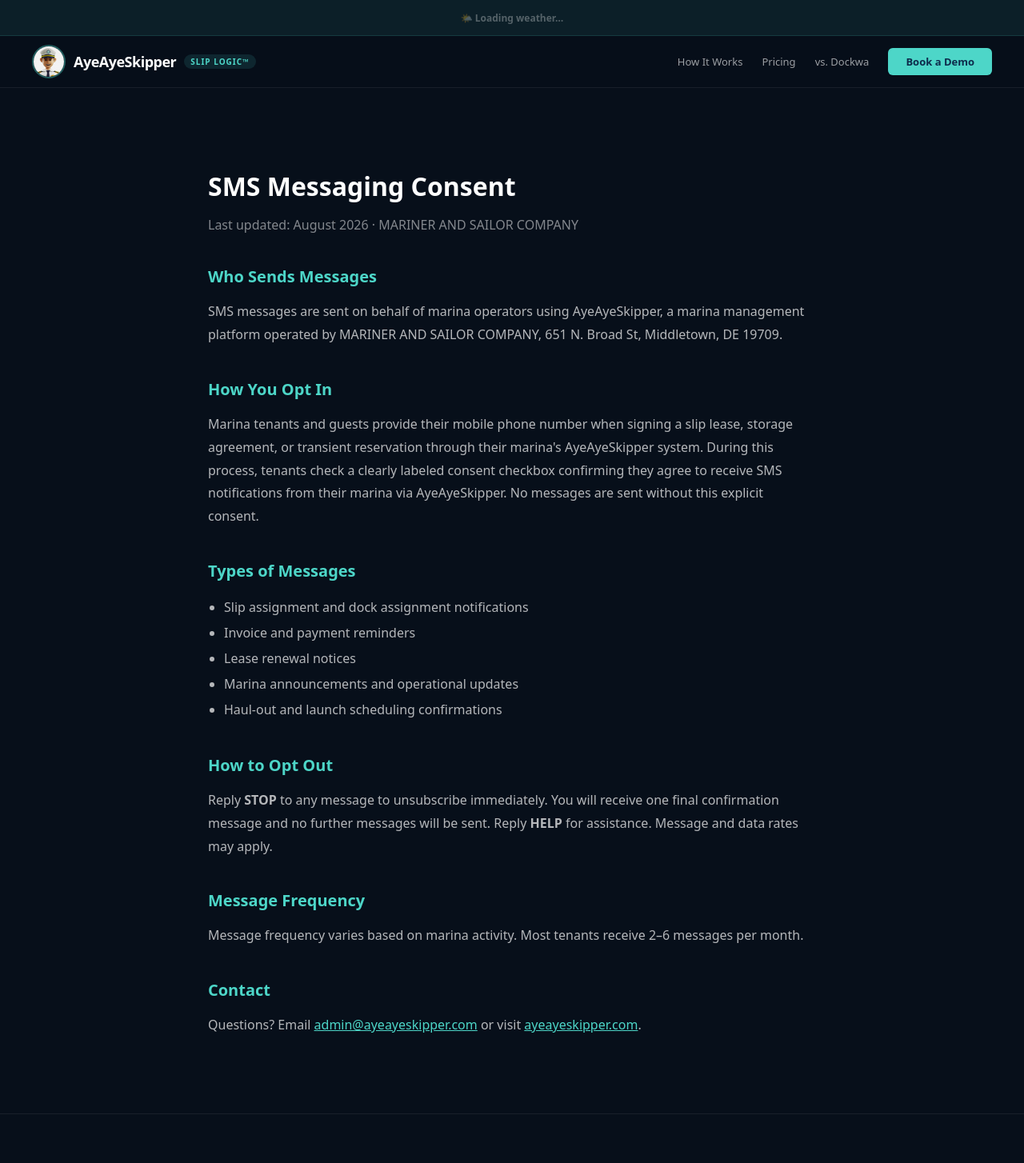
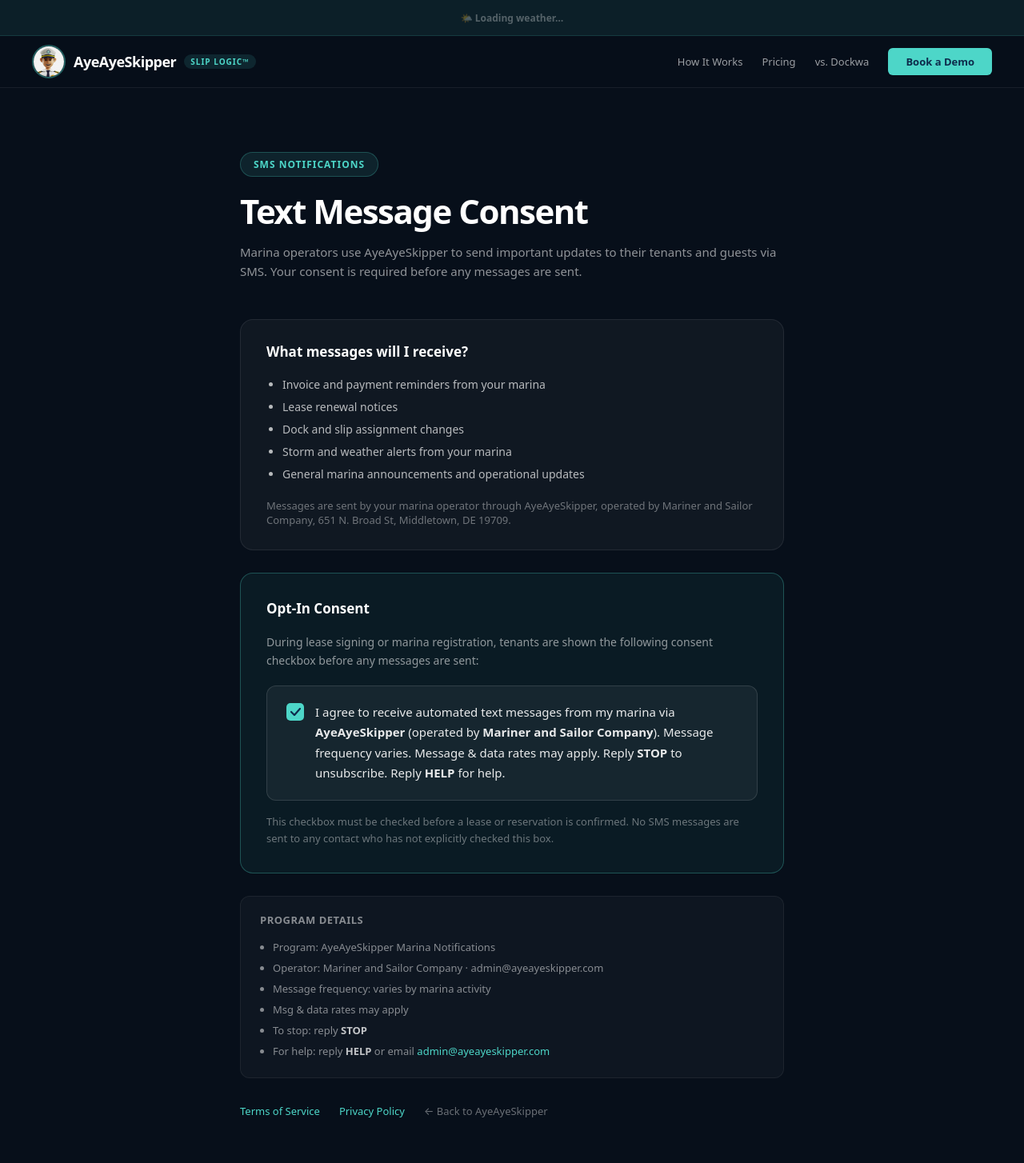
Before and after one commit to marketing356/ayeayeskipper-landing, a Next.js app: page /sms-consent in a window 1280 px wide. Shown: the top 1454 px of the page at 80% size. Built offline with nearby package versions, Linux system fonts and the light colour scheme; no server answers.

Commit message:
improve SMS consent page: add visible opt-in checkbox for Twilio verification

```diff
--- a/src/app/sms-consent/page.tsx
+++ b/src/app/sms-consent/page.tsx
@@ -1,61 +1,105 @@
-export default function SmsConsent() {
+import type { Metadata } from 'next'
+
+export const metadata: Metadata = {
+  title: 'SMS Consent — AyeAyeSkipper',
+  description: 'Opt in to receive SMS notifications from your marina via AyeAyeSkipper.',
+}
+
+const NAVY = '#0d2b4b'
+const TEAL = '#4dd6c8'
+const DARK = '#070f1a'
+const FONT = "system-ui,-apple-system,'Segoe UI',Roboto,sans-serif"
+
+export default function SMSConsentPage() {
   return (
-    <main style={{ maxWidth: 760, margin: '0 auto', padding: '80px 40px', fontFamily: "system-ui,-apple-system,'Segoe UI',Roboto,sans-serif", color: '#fff' }}>
-      <h1 style={{ fontSize: 32, fontWeight: 900, marginBottom: 8 }}>SMS Messaging Consent</h1>
-      <p style={{ color: 'rgba(255,255,255,0.5)', marginBottom: 40 }}>Last updated: August 2026 · MARINER AND SAILOR COMPANY</p>
+    <div style={{ minHeight: '100vh', background: DARK, fontFamily: FONT, color: '#fff' }}>
+      <div style={{ maxWidth: 680, margin: '0 auto', padding: '80px 24px 100px' }}>
 
-      <section style={{ marginBottom: 40 }}>
-        <h2 style={{ fontSize: 20, fontWeight: 700, color: '#4dd6c8', marginBottom: 12 }}>Who Sends Messages</h2>
-        <p style={{ color: 'rgba(255,255,255,0.7)', lineHeight: 1.8 }}>
-          SMS messages are sent on behalf of marina operators using AyeAyeSkipper, a marina management platform
-          operated by MARINER AND SAILOR COMPANY, 651 N. Broad St, Middletown, DE 19709.
-        </p>
-      </section>
+        {/* Header */}
+        <div style={{ marginBottom: 48 }}>
+          <div style={{ display: 'inline-flex', alignItems: 'center', gap: 8, background: 'rgba(77,214,200,0.1)', border: '1px solid rgba(77,214,200,0.25)', borderRadius: 24, padding: '6px 16px', marginBottom: 20 }}>
+            <span style={{ fontSize: 12, color: TEAL, fontWeight: 700, letterSpacing: '1px' }}>SMS NOTIFICATIONS</span>
+          </div>
+          <h1 style={{ fontSize: 'clamp(28px,5vw,42px)', fontWeight: 900, letterSpacing: '-1.5px', margin: '0 0 16px', lineHeight: 1.1 }}>
+            Text Message Consent
+          </h1>
+          <p style={{ fontSize: 15, color: 'rgba(255,255,255,0.55)', margin: 0, lineHeight: 1.6 }}>
+            Marina operators use AyeAyeSkipper to send important updates to their tenants and guests via SMS.
+            Your consent is required before any messages are sent.
+          </p>
+        </div>
 
-      <section style={{ marginBottom: 40 }}>
-        <h2 style={{ fontSize: 20, fontWeight: 700, color: '#4dd6c8', marginBottom: 12 }}>How You Opt In</h2>
-        <p style={{ color: 'rgba(255,255,255,0.7)', lineHeight: 1.8 }}>
-          Marina tenants and guests provide their mobile phone number when signing a slip lease, storage agreement,
-          or transient reservation through their marina's AyeAyeSkipper system. During this process, tenants check
-          a clearly labeled consent checkbox confirming they agree to receive SMS notifications from their marina
-          via AyeAyeSkipper. No messages are sent without this explicit consent.
-        </p>
-      </section>
+        {/* What you'll receive */}
+        <div style={{ background: 'rgba(255,255,255,0.04)', border: '1px solid rgba(255,255,255,0.08)', borderRadius: 16, padding: '28px 32px', marginBottom: 28 }}>
+          <h2 style={{ fontSize: 17, fontWeight: 700, margin: '0 0 16px', color: '#fff' }}>What messages will I receive?</h2>
+          <ul style={{ margin: 0, padding: '0 0 0 20px', color: 'rgba(255,255,255,0.7)', lineHeight: 2, fontSize: 14 }}>
+            <li>Invoice and payment reminders from your marina</li>
+            <li>Lease renewal notices</li>
+            <li>Dock and slip assignment changes</li>
+            <li>Storm and weather alerts from your marina</li>
+            <li>General marina announcements and operational updates</li>
+          </ul>
+          <p style={{ fontSize: 13, color: 'rgba(255,255,255,0.4)', marginTop: 16, marginBottom: 0 }}>
+            Messages are sent by your marina operator through AyeAyeSkipper,
+            operated by Mariner and Sailor Company, 651 N. Broad St, Middletown, DE 19709.
+          </p>
+        </div>
 
-      <section style={{ marginBottom: 40 }}>
-        <h2 style={{ fontSize: 20, fontWeight: 700, color: '#4dd6c8', marginBottom: 12 }}>Types of Messages</h2>
-        <ul style={{ color: 'rgba(255,255,255,0.7)', lineHeight: 2, paddingLeft: 20 }}>
-          <li>Slip assignment and dock assignment notifications</li>
-          <li>Invoice and payment reminders</li>
-          <li>Lease renewal notices</li>
-          <li>Marina announcements and operational updates</li>
-          <li>Haul-out and launch scheduling confirmations</li>
-        </ul>
-      </section>
+        {/* Consent Checkbox */}
+        <div style={{ background: 'rgba(77,214,200,0.06)', border: '1px solid rgba(77,214,200,0.3)', borderRadius: 16, padding: '32px', marginBottom: 28 }}>
+          <h2 style={{ fontSize: 17, fontWeight: 700, margin: '0 0 20px', color: '#fff' }}>Opt-In Consent</h2>
+          <p style={{ fontSize: 14, color: 'rgba(255,255,255,0.55)', margin: '0 0 20px', lineHeight: 1.6 }}>
+            During lease signing or marina registration, tenants are shown the following consent checkbox before any messages are sent:
+          </p>
 
-      <section style={{ marginBottom: 40 }}>
-        <h2 style={{ fontSize: 20, fontWeight: 700, color: '#4dd6c8', marginBottom: 12 }}>How to Opt Out</h2>
-        <p style={{ color: 'rgba(255,255,255,0.7)', lineHeight: 1.8 }}>
-          Reply <strong>STOP</strong> to any message to unsubscribe immediately. You will receive one final
-          confirmation message and no further messages will be sent. Reply <strong>HELP</strong> for assistance.
-          Message and data rates may apply.
-        </p>
-      </section>
+          {/* Checkbox display */}
+          <div style={{ background: 'rgba(255,255,255,0.05)', border: '1px solid rgba(255,255,255,0.12)', borderRadius: 12, padding: '20px 24px', display: 'flex', alignItems: 'flex-start', gap: 14 }}>
+            <div style={{
+              width: 22, height: 22, minWidth: 22, borderRadius: 5,
+              background: TEAL, display: 'flex', alignItems: 'center', justifyContent: 'center',
+              marginTop: 1
+            }}>
+              <svg width="13" height="10" viewBox="0 0 13 10" fill="none">
+                <path d="M1 5L5 9L12 1" stroke="#0d2b4b" strokeWidth="2.2" strokeLinecap="round" strokeLinejoin="round"/>
+              </svg>
+            </div>
+            <p style={{ margin: 0, fontSize: 15, lineHeight: 1.7, color: 'rgba(255,255,255,0.9)' }}>
+              I agree to receive automated text messages from my marina via{' '}
+              <strong>AyeAyeSkipper</strong> (operated by{' '}
+              <strong>Mariner and Sailor Company</strong>). Message frequency
+              varies. Message &amp; data rates may apply. Reply{' '}
+              <strong>STOP</strong> to unsubscribe. Reply{' '}
+              <strong>HELP</strong> for help.
+            </p>
+          </div>
 
-      <section style={{ marginBottom: 40 }}>
-        <h2 style={{ fontSize: 20, fontWeight: 700, color: '#4dd6c8', marginBottom: 12 }}>Message Frequency</h2>
-        <p style={{ color: 'rgba(255,255,255,0.7)', lineHeight: 1.8 }}>
-          Message frequency varies based on marina activity. Most tenants receive 2–6 messages per month.
-        </p>
-      </section>
+          <p style={{ fontSize: 13, color: 'rgba(255,255,255,0.4)', margin: '16px 0 0', lineHeight: 1.6 }}>
+            This checkbox must be checked before a lease or reservation is confirmed.
+            No SMS messages are sent to any contact who has not explicitly checked this box.
+          </p>
+        </div>
 
-      <section>
-        <h2 style={{ fontSize: 20, fontWeight: 700, color: '#4dd6c8', marginBottom: 12 }}>Contact</h2>
-        <p style={{ color: 'rgba(255,255,255,0.7)', lineHeight: 1.8 }}>
-          Questions? Email <a href="mailto:admin@ayeayeskipper.com" style={{ color: '#4dd6c8' }}>admin@ayeayeskipper.com</a> or
-          visit <a href="https://ayeayeskipper.com" style={{ color: '#4dd6c8' }}>ayeayeskipper.com</a>.
-        </p>
-      </section>
-    </main>
+        {/* Program details */}
+        <div style={{ background: 'rgba(255,255,255,0.03)', border: '1px solid rgba(255,255,255,0.06)', borderRadius: 12, padding: '20px 24px', marginBottom: 32 }}>
+          <h3 style={{ fontSize: 13, fontWeight: 700, color: 'rgba(255,255,255,0.5)', textTransform: 'uppercase', letterSpacing: '0.5px', margin: '0 0 12px' }}>Program Details</h3>
+          <ul style={{ margin: 0, padding: '0 0 0 16px', fontSize: 13, color: 'rgba(255,255,255,0.5)', lineHeight: 2 }}>
+            <li>Program: AyeAyeSkipper Marina Notifications</li>
+            <li>Operator: Mariner and Sailor Company · admin@ayeayeskipper.com</li>
+            <li>Message frequency: varies by marina activity</li>
+            <li>Msg &amp; data rates may apply</li>
+            <li>To stop: reply <strong style={{ color: 'rgba(255,255,255,0.75)' }}>STOP</strong></li>
+            <li>For help: reply <strong style={{ color: 'rgba(255,255,255,0.75)' }}>HELP</strong> or email <a href="mailto:admin@ayeayeskipper.com" style={{ color: TEAL, textDecoration: 'none' }}>admin@ayeayeskipper.com</a></li>
+          </ul>
+        </div>
+
+        {/* Links */}
+        <div style={{ display: 'flex', gap: 24, flexWrap: 'wrap' }}>
+          <a href="/terms" style={{ fontSize: 13, color: TEAL, textDecoration: 'none' }}>Terms of Service</a>
+          <a href="/privacy" style={{ fontSize: 13, color: TEAL, textDecoration: 'none' }}>Privacy Policy</a>
+          <a href="/" style={{ fontSize: 13, color: 'rgba(255,255,255,0.4)', textDecoration: 'none' }}>← Back to AyeAyeSkipper</a>
+        </div>
+
+      </div>
+    </div>
   )
 }
```
